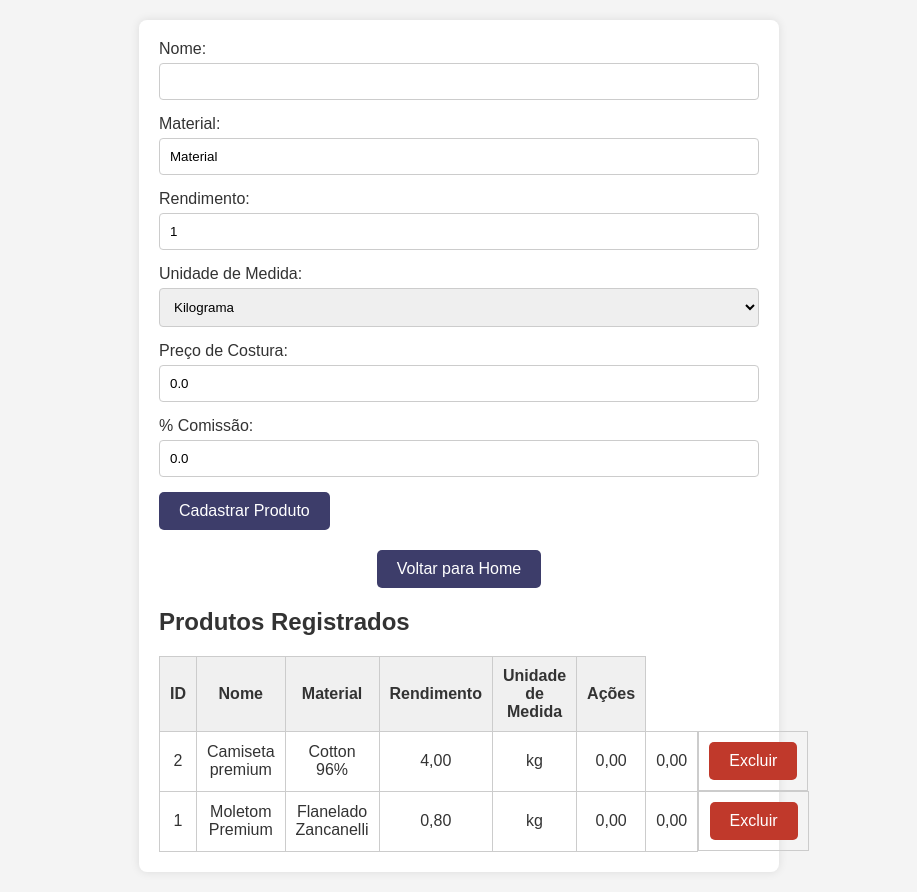
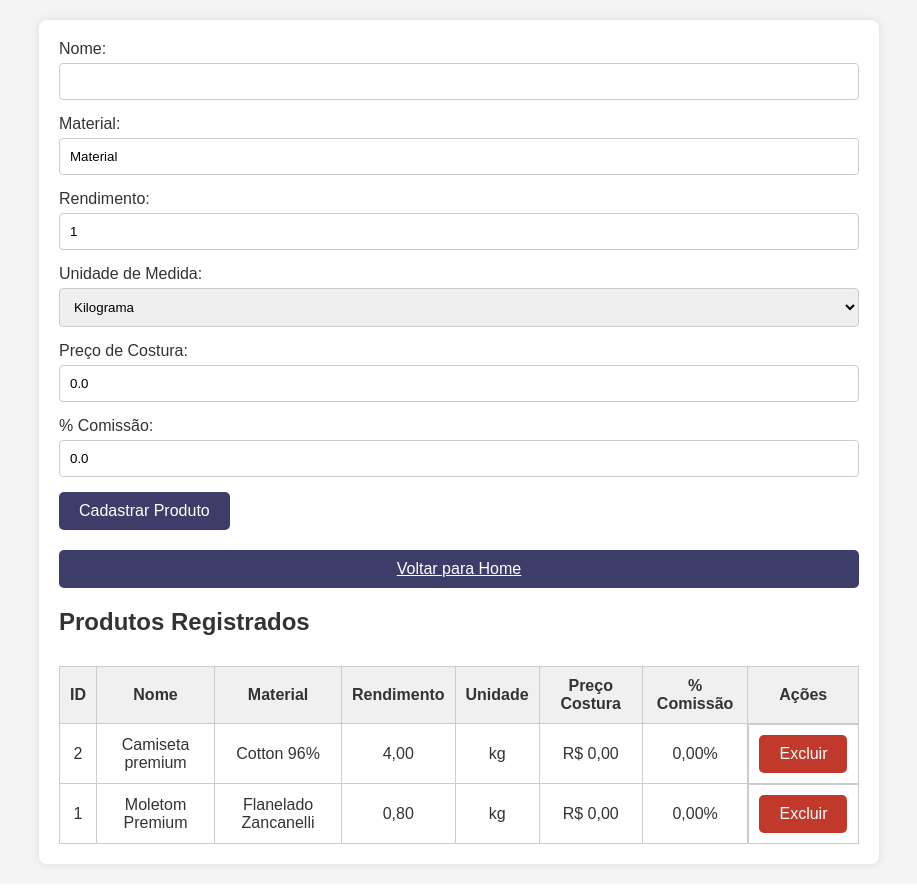
Before and after one commit to siqmath/kqapp, a Django app: page /gerenciar_produtos/ in a window 1280 px wide. Shown: the part 120-1012 px from the top of the page, without its empty margins (181-1098 px from the left). After the commit the page ends 991 px from the top, so only its background shows below. Run offline with Django 4.2, Linux system fonts and the light colour scheme; data comes from the database, SQL or seed files in the repository.

Commit message:
ajuste gerenciar produtos

```diff
--- a/kq_app/templates/kq_app/gerenciar_produtos.html
+++ b/kq_app/templates/kq_app/gerenciar_produtos.html
@@ -19,7 +19,7 @@
             text-align: center;
         }
         .container {
-            max-width: 600px;
+            max-width: 800px;
             margin: 20px auto;
             padding: 20px;
             background-color: white;
@@ -39,19 +39,17 @@
             padding: 10px;
             border: 1px solid #ccc;
             border-radius: 4px;
-            box-sizing: border-box; /* Garante que o padding não aumente a largura */
+            box-sizing: border-box;
         }
         .button {
-            display: inline-block;
             background-color: #3D3D6A;
             color: white;
             padding: 10px 20px;
-            text-decoration: none;
             border: none;
             border-radius: 5px;
-            transition: background-color 0.3s;
             font-size: 16px;
             cursor: pointer;
+            transition: background-color 0.3s;
         }
         .button:hover {
             background-color: #2D2D4A;
@@ -59,16 +57,14 @@
         .button-center {
             display: block;
             margin: 20px auto;
-            width: fit-content;
-            text-align: center; /* Centraliza o texto dentro do botão */
+            text-align: center;
         }
         table {
             width: 100%;
             border-collapse: collapse;
-            margin-top: 20px;
+            margin-top: 30px;
         }
-        th,
-        td {
+        th, td {
             border: 1px solid #ccc;
             padding: 10px;
             text-align: center;
@@ -84,8 +80,8 @@
         }
         .actions {
             display: flex;
-            justify-content: center; /* Alinha os botões horizontalmente */
-            gap: 5px; /* Espaçamento entre os botões */
+            justify-content: center;
+            gap: 5px;
         }
     </style>
 </head>
@@ -118,6 +114,7 @@
             <label for="{{ form.unidade_medida.id_for_label }}">Unidade de Medida:</label>
             {{ form.unidade_medida }}
         </div>
+
         <div class="form-group">
             <label for="{{ form.preco_costura.id_for_label }}">Preço de Costura:</label>
             {{ form.preco_costura }}
@@ -141,7 +138,9 @@
                 <th>Nome</th>
                 <th>Material</th>
                 <th>Rendimento</th>
-                <th>Unidade de Medida</th>
+                <th>Unidade</th>
+                <th>Preço Costura</th>
+                <th>% Comissão</th>
                 <th>Ações</th>
             </tr>
         </thead>
@@ -153,8 +152,8 @@
                     <td>{{ produto.material }}</td>
                     <td>{{ produto.rendimento }}</td>
                     <td>{{ produto.unidade_medida }}</td>
-                    <td>{{ produto.preco_costura }}</td>
-                    <td>{{ produto.percentual_comissao }}</td>
+                    <td>R$ {{ produto.preco_costura }}</td>
+                    <td>{{ produto.percentual_comissao }}%</td>
                     <td class="actions">
                         <form action="{% url 'excluir_produto' produto.id %}" method="POST">
                             {% csrf_token %}
```
